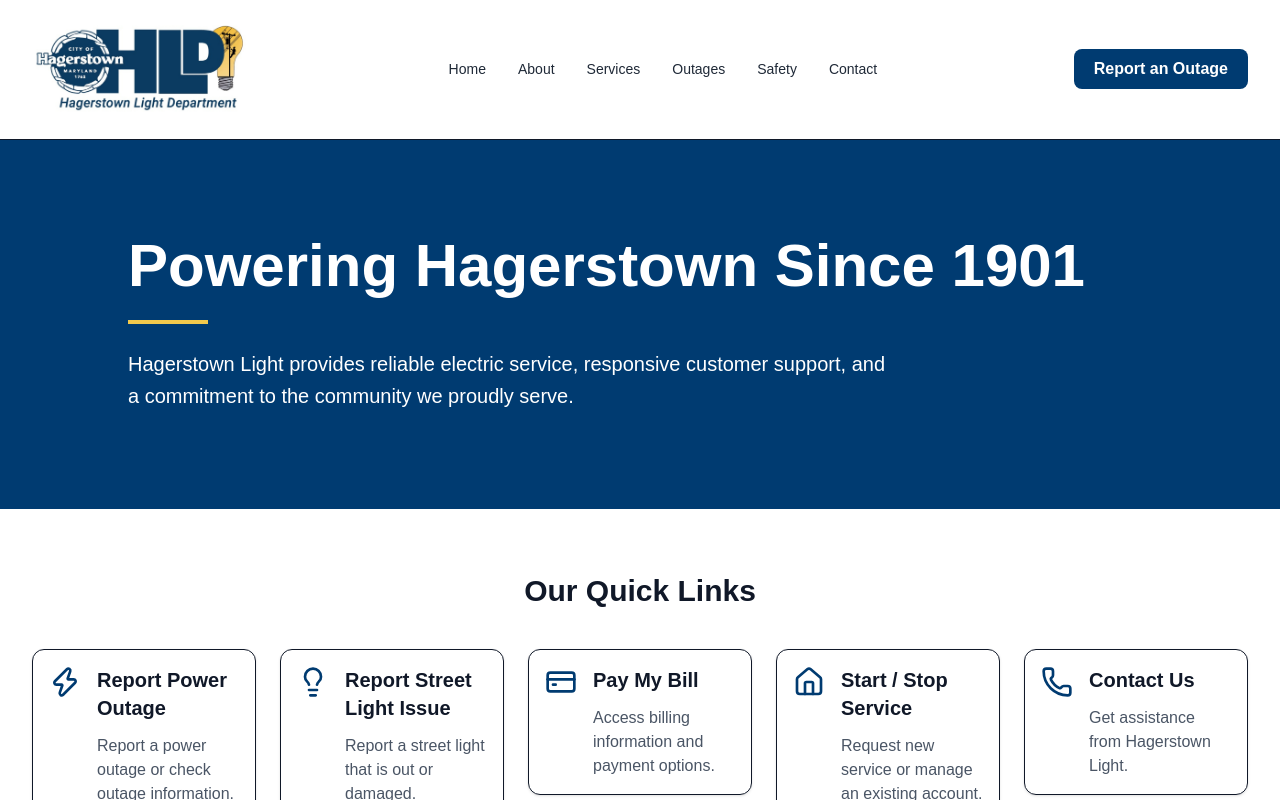
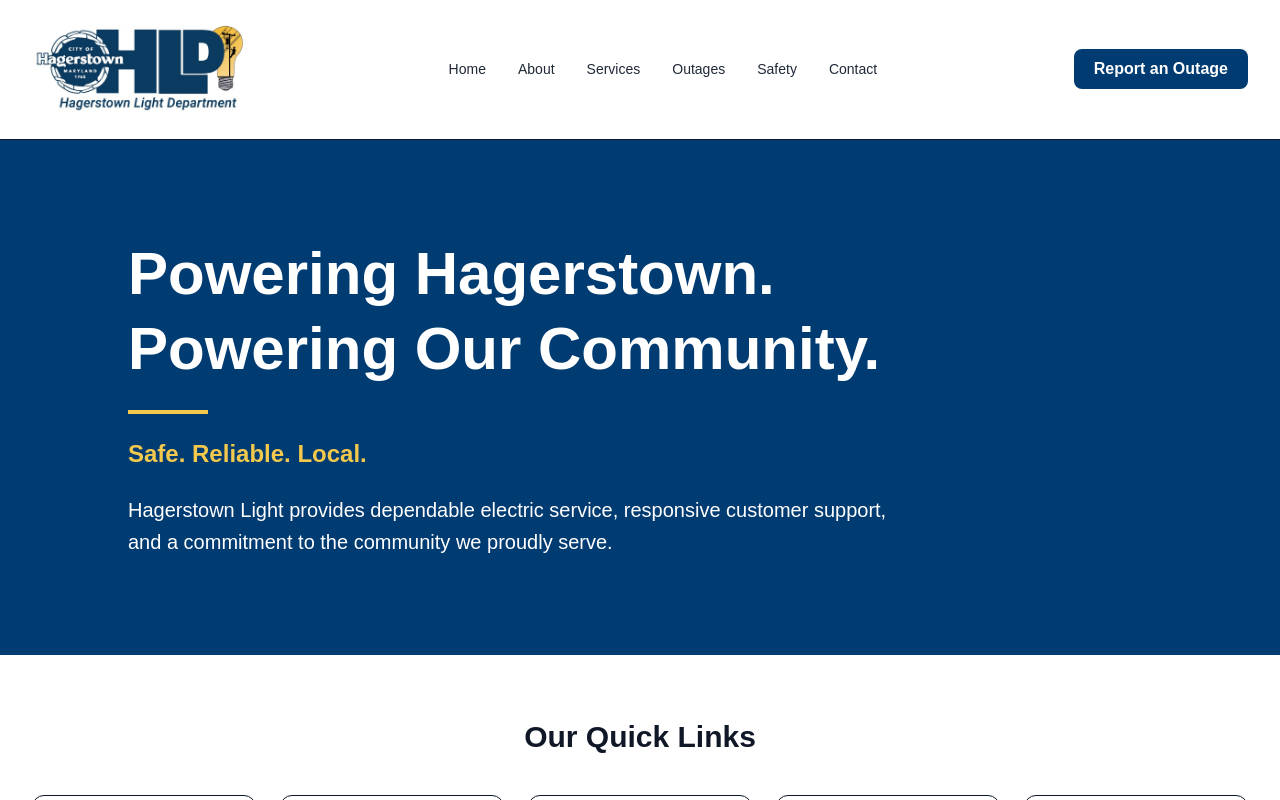
Before and after one commit to clinemichael/hagerstown-light-website, a Next.js app: page / in a window 1280 px wide. Shown: the top 800 px of the page. Built offline with nearby package versions, Linux system fonts and the light colour scheme.

Commit message:
Redesign hero messaging and layout

```diff
--- a/components/Hero.tsx
+++ b/components/Hero.tsx
@@ -3,14 +3,20 @@
     <section className="bg-brand-blue text-white px-8 py-24">
       <div className="max-w-5xl mx-auto">
 
-        <h1 className="text-4xl md:text-6xl font-bold mb-6">
-              Powering Hagerstown Since 1901
+        <h1 className="text-4xl md:text-6xl font-bold leading-tight mb-6">
+          Powering Hagerstown.
+          <br />
+          Powering Our Community.
         </h1>
 
-<div className="h-1 w-20 bg-brand-gold mb-6"></div>
+        <div className="h-1 w-20 bg-brand-gold mb-6"></div>
+
+        <h2 className="text-2xl font-semibold text-brand-gold mb-6">
+          Safe. Reliable. Local.
+        </h2>
 
         <p className="text-lg md:text-xl max-w-3xl leading-relaxed">
-          Hagerstown Light provides reliable electric service,
+          Hagerstown Light provides dependable electric service,
           responsive customer support, and a commitment to the
           community we proudly serve.
         </p>
```
